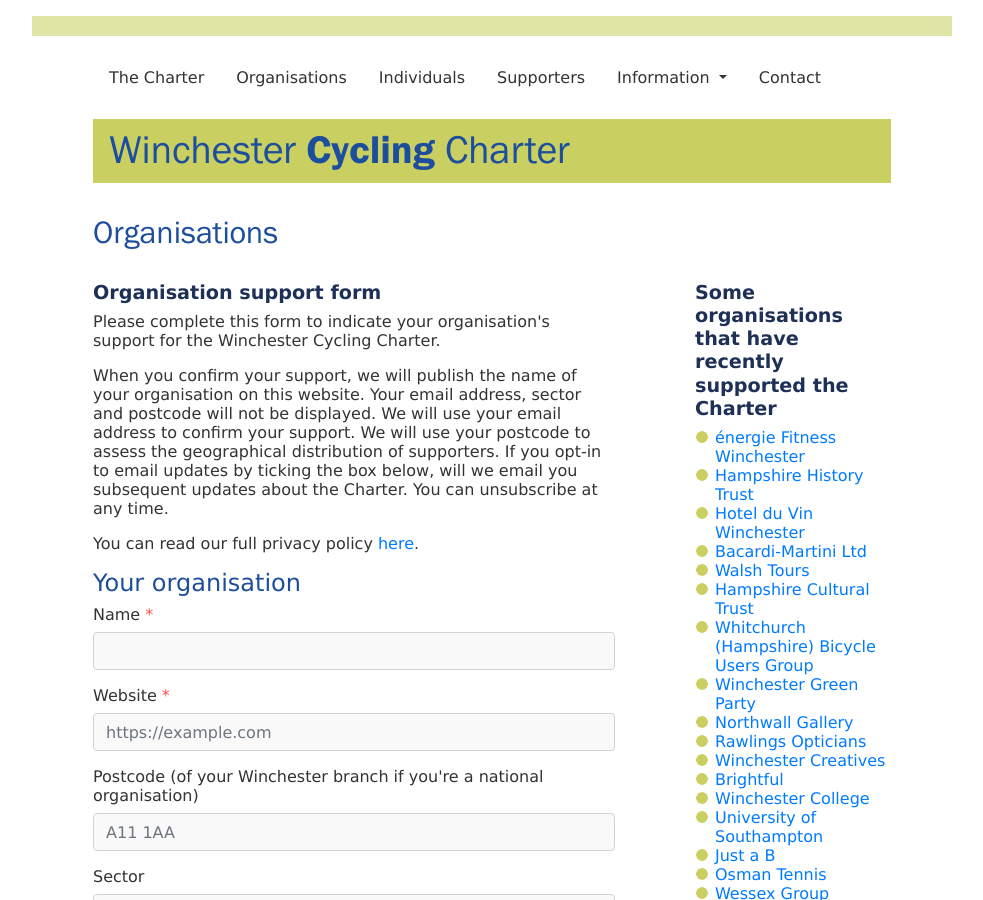
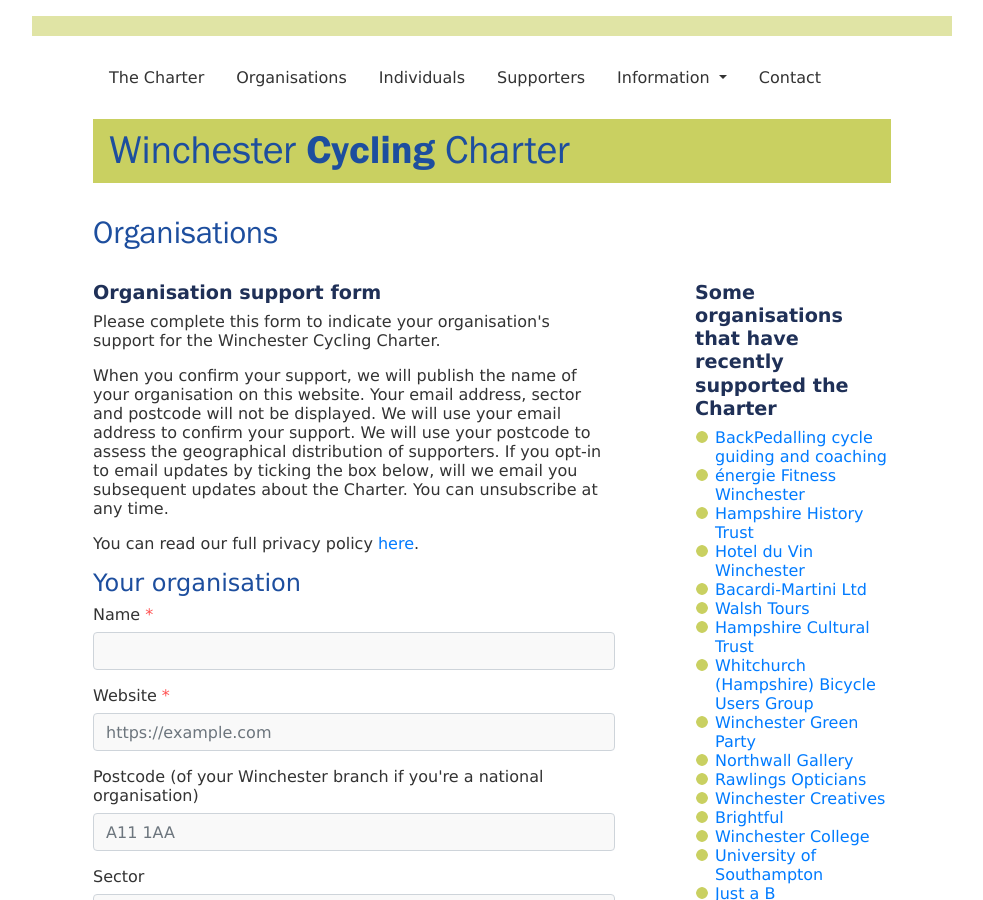
Before and after one commit to winchestercyclingcharter/winchestercyclingcharter.github.io, a Jekyll site: the page built from org-page.md, in a window 1280 px wide and 900 px high. Shown: the whole window, without its empty margins (148-1131 px from the left). Built offline with Jekyll 4.4.1, drawn with Linux system fonts in a browser that asks for light colours; nearby versions of some CDN libraries.

Commit message:
Update orgs.yml

```diff
--- a/_data/orgs.yml
+++ b/_data/orgs.yml
@@ -56,6 +56,7 @@ orgs:
 - { title: Hotel du Vin Winchester , website: 'https://www.hotelduvin.com/', logo: 'Hotel-Du-Vin-250.png', founding: false, dt: 20210407-225202-021063 }
 - { title: énergie Fitness Winchester, website: 'https://www.energiefitness.com/winchester', logo: 'energie-fitness-250.png', founding: false, dt: 20210416-143225-416355 }
 - { title: Hampshire History Trust, website: 'https://hampshirehistorytrust.com', logo: 'hht-250.png', founding: false, dt: 20210416-094624-467872 }
+- { title: BackPedalling cycle guiding and coaching, website: 'http://www.backpedalling.org.uk/', logo: 'BP-250.png', founding: false, dt: 20210421-084455-845119 }
 
 - { title: Kingsgate Books & Prints, website: 'http://kingsgatebooksandprints.co.uk', logo: '#', founding: false, dt: 20210309-150607-552668 }
 - { title: Perlins Community Project, website: 'https://www.perlinscommunityproject.co.uk', logo: '#', founding: false, dt: 20210221-202457-823360 }
```
